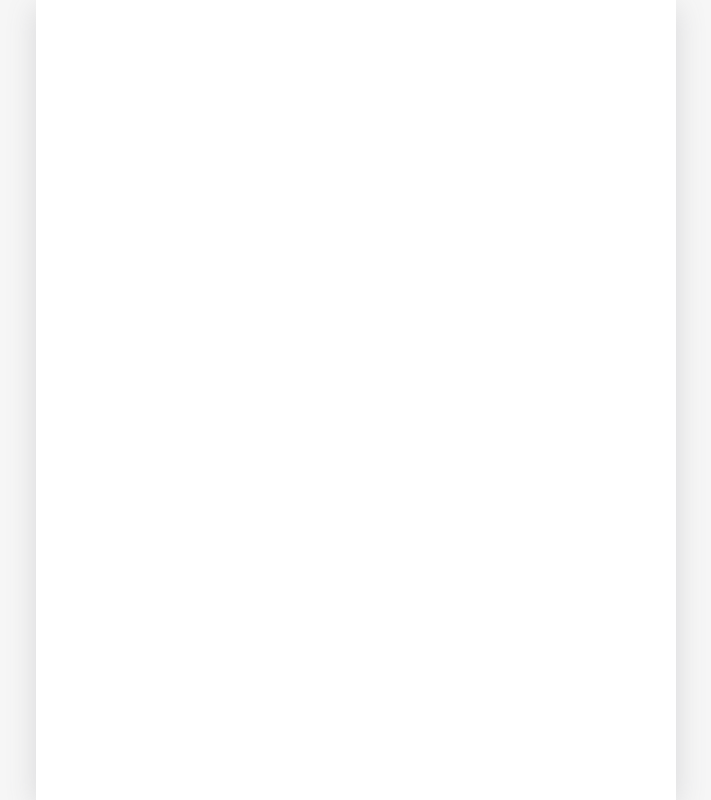
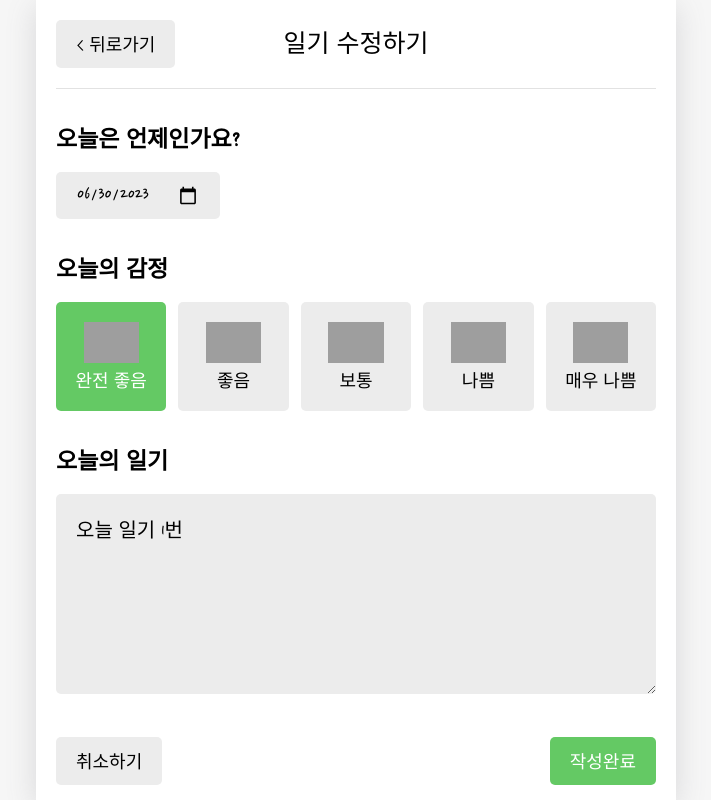
Before and after one commit to taehyeon0412/react_emotion-diary, a React (Create React App) app: page /edit/1 in a window 1280 px wide. Before the commit this address had no page. Shown: the whole page, without its empty margins (284-995 px from the left). Built offline with nearby package versions, Linux system fonts and the light colour scheme; grey boxes are pictures that could not be loaded; a web font is replaced by a local one.

Commit message:
Edit 페이지 구현
-useContext을 이용하여 APP의 DiaryStateContext 데이터를 받아옴

-DiaryEditor에 idEdit,originData props를 전달해줌

-isEdit일때만 작동하는 useEffect를 만들고 Edit페이지에서 isEdit,originData props를 받아와 데이터로 넣는다

-

```diff
--- a/src/App.js
+++ b/src/App.js
@@ -145,7 +145,7 @@ function App() {
             <Routes>
               <Route path="/new" element={<New />} />
 
-              <Route path="/edit" element={<Edit />} />
+              <Route path="/edit/:id" element={<Edit />} />
 
               <Route path="/diary/:id" element={<Diary />} />
 
--- a/src/components/DiaryEditor.js
+++ b/src/components/DiaryEditor.js
@@ -1,6 +1,6 @@
 import { styled } from "styled-components";
 import { useNavigate } from "react-router-dom";
-import { useContext, useRef, useState } from "react";
+import { useContext, useEffect, useRef, useState } from "react";
 
 //COMPONENT
 
@@ -99,7 +99,7 @@ const getStringDate = (date) => {
 /*new Date().toISOString()을 하면
 ex)2023-07-03T10:14:58.123Z 같이 나온다 그래서 slice를 해주어 자르면 원하는 값이 나옴   */
 
-function DiaryEditor() {
+function DiaryEditor({ isEdit, originData }) {
   const navigate = useNavigate();
   const [date, setDate] = useState(getStringDate(new Date()));
   const [emotion, setEmotion] = useState(3);
@@ -121,7 +121,7 @@ function DiaryEditor() {
   };
   // 본문 text onChange 함수
 
-  const { onCreate } = useContext(DiaryDispatchContext);
+  const { onCreate, onEdit } = useContext(DiaryDispatchContext);
 
   const handleSubmit = () => {
     if (content.length < 1) {
@@ -129,15 +129,30 @@ function DiaryEditor() {
       return;
     }
 
-    onCreate(date, content, emotion); //onCreate에 각각의 데이터를 보내줌
+    if (!isEdit) {
+      onCreate(date, content, emotion); //onCreate에 각각의 데이터를 보내줌
+    } else {
+      onEdit(originData.id, date, content, emotion); //onEdit에 각각의 데이터를 보내줌
+    }
+
     navigate(`/`, { replace: true }); //replace:true를 하면 페이지 뒤로가기를 눌러도 새일기쓰기 페이지로 다시넘어오지 않는다
   };
-  // 작성완료 하면 APP DiaryDispatchContext의 onCreate에 각각의 데이터를 보내주는 함수
+  // 작성완료 하면 APP DiaryDispatchContext의 onCreate,onEdit에 각각의 데이터를 보내주는 함수
+
+  useEffect(() => {
+    if (isEdit) {
+      setDate(getStringDate(new Date(parseInt(originData.date))));
+      setEmotion(originData.emotion);
+      setContent(originData.content);
+    }
+  }, [isEdit, originData]);
+  //isEdit일때만 작동하는 useEffect를 만들고
+  //Edit페이지에서 isEdit,originData props를 받아와 데이터로 넣는다
 
   return (
     <Wrapper>
       <MyHeader
-        headText={"새 일기쓰기"}
+        headText={isEdit ? "일기 수정하기" : "새 일기쓰기"}
         leftChild={
           <MyButton text={`< 뒤로가기`} onClick={() => navigate(-1)} />
         }
--- a/src/pages/Edit.js
+++ b/src/pages/Edit.js
@@ -1,29 +1,48 @@
-import { useNavigate, useSearchParams } from "react-router-dom";
+import { useContext, useEffect, useState } from "react";
+import { useNavigate, useParams } from "react-router-dom";
+import { styled } from "styled-components";
+import { DiaryStateContext } from "../App";
+
+//COMPONENT
+import DiaryEditor from "../components/DiaryEditor";
+
+const Wrapper = styled.div``;
+
+//styled---------------------------------------------------------
 
 function Edit() {
   const navigate = useNavigate();
-  const [searchParams, setSearchParams] = useSearchParams();
+  const { id } = useParams();
 
-  const id = searchParams.get("id");
-  console.log("id : ", id);
+  const diaryList = useContext(DiaryStateContext);
+  //conText에서 diaryList 데이터를 받아옴
 
-  const mode = searchParams.get("mode");
-  console.log("mode : ", mode);
+  const [originData, setOriginData] = useState();
+
+  useEffect(() => {
+    if (diaryList.length >= 1) {
+      const targetDiary = diaryList.find(
+        (it) => parseInt(it.id) === parseInt(id)
+      );
+
+      if (targetDiary) {
+        setOriginData(targetDiary);
+      } else {
+        navigate("/", { replace: true });
+      }
+    }
+  }, [diaryList, id]);
+  //diaryList에서 현재 수정하는 데이터를 꺼내옴
+  /* targetDiary가 있을경우 setOriginData에 넣어주고
+  targetDiary가 없을경우 "/"으로 이동 뒤로가기시 페이지 이동못하게 replace해줌 */
 
   return (
-    <div>
-      <h1>Edit</h1>
-      <p>이곳은 일기 수정 페이지 입니다.</p>
-      <button onClick={() => setSearchParams({ who: "taehyeon" })}>
-        QS 바꾸기
-      </button>
-
-      <button onClick={() => navigate("/")}>home으로 가기</button>
-      <button onClick={() => navigate(-1)}>뒤로가기</button>
-    </div>
+    <Wrapper>
+      {originData && <DiaryEditor isEdit={true} originData={originData} />}
+    </Wrapper>
   );
 }
 
 export default Edit;
 
-//폰트,레이아웃,이미지에셋,공통 컴포넌트
+//DiaryEditor에 isEdit,originData props를 전달해줌
```
